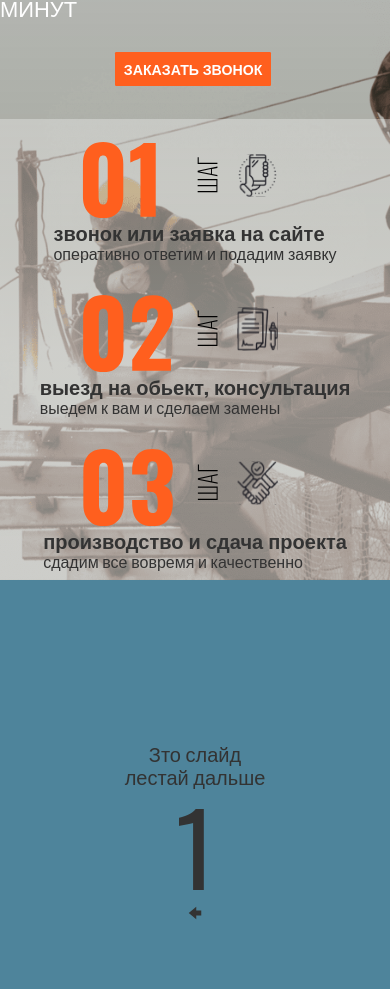
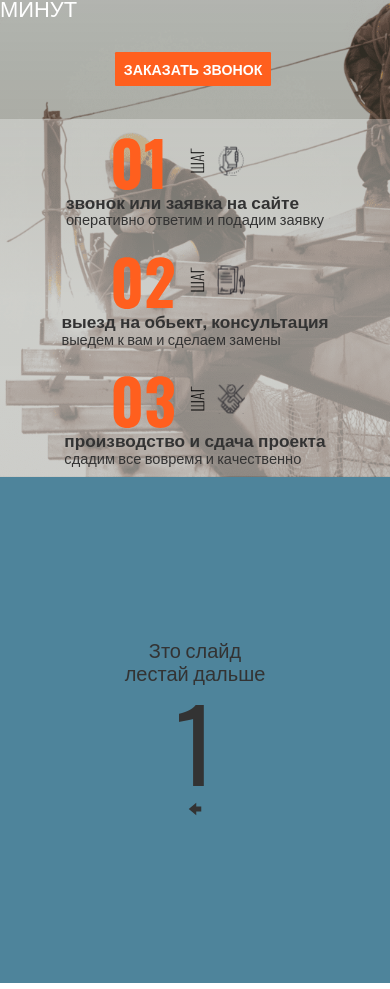
Before and after one commit to NekhayTimur23/Tiogroup, a Next.js app: page / in a window 390 px wide. Shown: the part 2482-3471 px from the top of the page. Built offline with nearby package versions, Linux system fonts and the light colour scheme.

Commit message:
делаю секцию обратного звонка #1

```diff
--- a/src/app/page.js
+++ b/src/app/page.js
@@ -13,6 +13,8 @@ import Reviews from "@/components/ReviewsSection/ReviewsSection";
 import Footer from "@/components/Footer/Footer";
 import Gallery from "@/components/Gallery/Garrery";
 import Phone from "@/components/PhoneComponents/Phone";
+
+// git config --global core.autocrlf true
 
 export default function Home() {
   const [isModalCallOpen, setIsModalCallOpen] = useState(false);
--- a/src/components/ConcultationSection/Concultation.module.sass
+++ b/src/components/ConcultationSection/Concultation.module.sass
@@ -114,10 +114,12 @@
                 .lowerConteinerImg
                     width: auto
                     img
-                        width: 200px
+                        width: calc(120px + (200 - 150)*(100vw - 320px) / (550 - 320))
                 .lowerConteinerText
                     width: auto
                     h4
                         font-size: 20px
+                        font-size: calc(16px + (20 - 16)*(100vw - 320px) / (550 - 320))
                     p
                         font-size: 16px
+                        font-size: calc(14px + (16 - 14)*(100vw - 320px) / (550 - 320))
--- a/src/components/PhoneComponents/modal/ModalNav.module.sass
+++ b/src/components/PhoneComponents/modal/ModalNav.module.sass
@@ -13,6 +13,7 @@
     border-radius: 0 0 0 10px
     box-shadow:  -5px 5px 10px rgba(0, 0, 0, 0.35)
     z-index: 1000
+    user-select: none
     .modelNavContent
         display: flex
         flex-direction: column
@@ -89,7 +90,7 @@
                 box-shadow:  -7px -7px 10px rgba(255, 255, 255, 0.344), 7px 7px 10px rgba(0, 0, 0, 0.044) , inset -10px -10px 15px rgba(255, 255, 255, 0.727), inset 10px 10px 15px rgba(0, 0, 0, 0.16)
                 background-color: rgb(220, 220, 220)
                 .img
-                    width: calc(30px + (35 - 30) * (100vw - 320px) / (700 - 320))
+                    width: calc(32px + (37 - 32) * (100vw - 320px) / (700 - 320))
         @media (min-width: 700px)
             display: none
     .bottomCloseBox
```
Also changed, not shown: package.json (line endings or trailing spaces), 1 other file (tests, documents, lock files or other folders).
